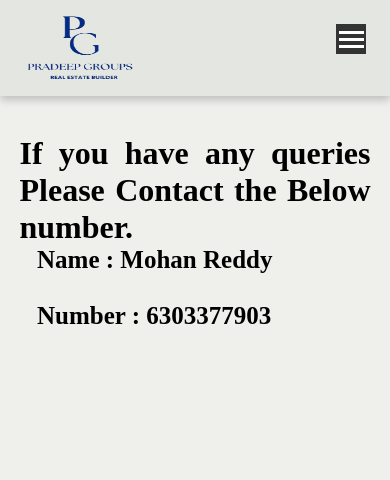
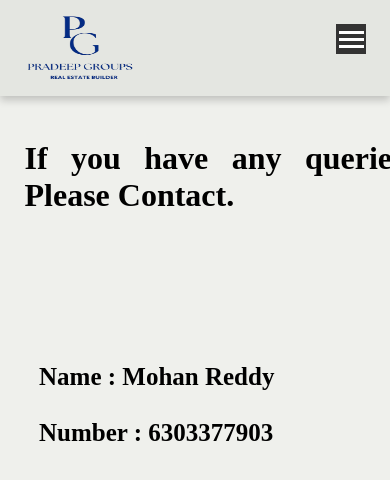
Before and after one commit to ananthreddy2580/Realestate, a React (Vite) app: page /Builders/Contact in a window 390 px wide. Shown: the top 480 px of the page. Built offline with nearby package versions, Linux system fonts and the light colour scheme.

Commit message:
modified contact page

```diff
--- a/src/components/Contact.jsx
+++ b/src/components/Contact.jsx
@@ -2,9 +2,19 @@ function ContactData(){
     return (
         <>
         <div className="cn12">
+            <div className="cn11">
             <h1 id="contact1">
-                If you have any queries Please Contact the Below number.
+                If you have any queries Please Contact.
             </h1>
+            </div>
+            <br></br>
+                    <br></br>
+                    <br></br>
+                    <br></br>
+                    <br></br>
+                    <br></br>
+                    <br></br>
+                    <br></br>
             <div className="cn13">
                 <p id="contact2">
                     Name   : Mohan Reddy
--- a/src/styles/Contact.css
+++ b/src/styles/Contact.css
@@ -366,12 +366,19 @@ p{
 @media screen and (max-width: 932px) {
 
     .cn12{
+        width: 100%;
+        height: 100%;
         text-align: justify;
         margin: 5%;
         margin-top: 10%;
     }
+    .cn11{
+        padding: 5px;
+    }
     .cn13{
-        padding-top: 20%;
+        width: 100%;
+        height: 50%;
+        margin-top: 20%;
         font-size: 25px;
         font-weight: bold;
     }
```
